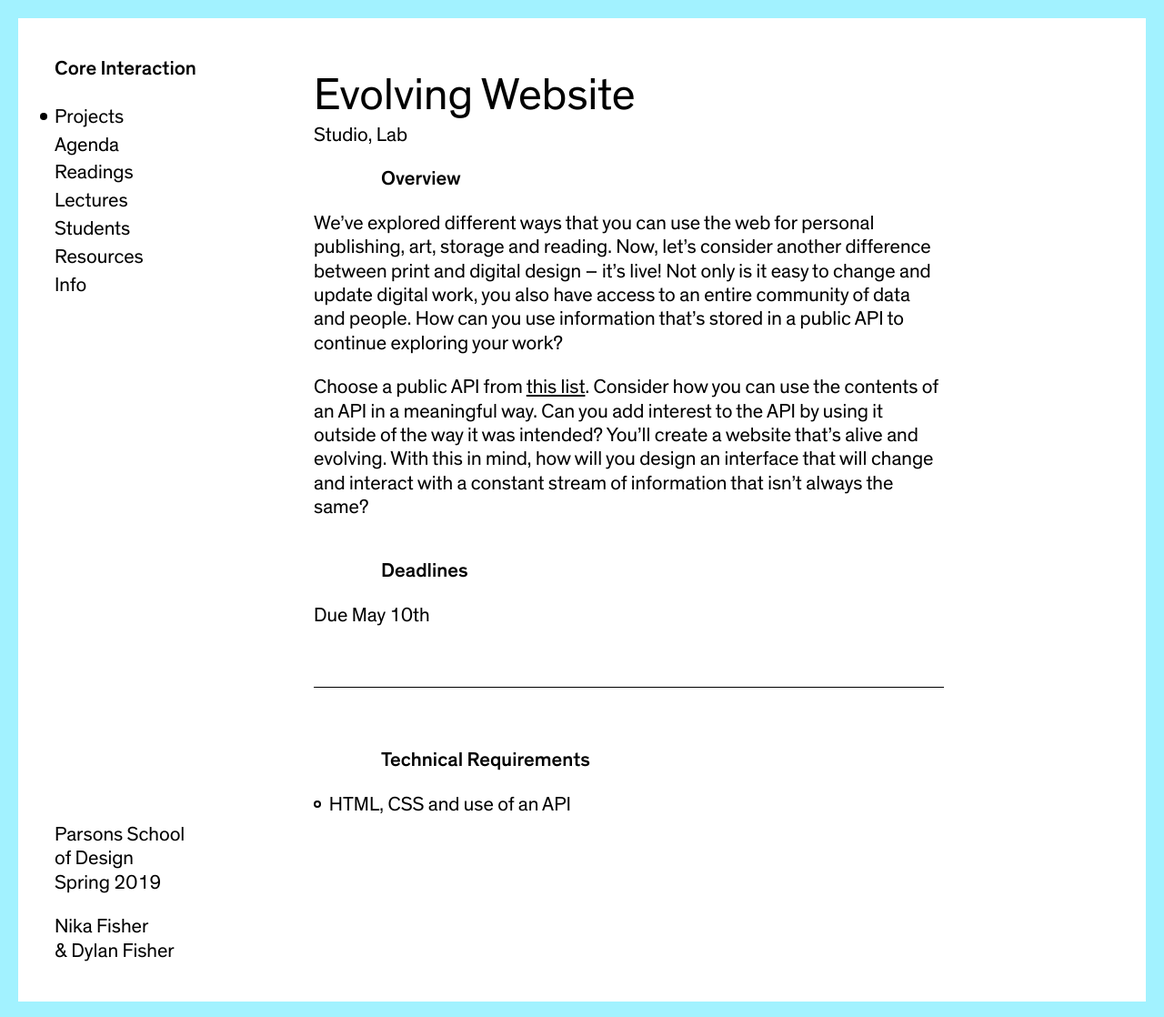
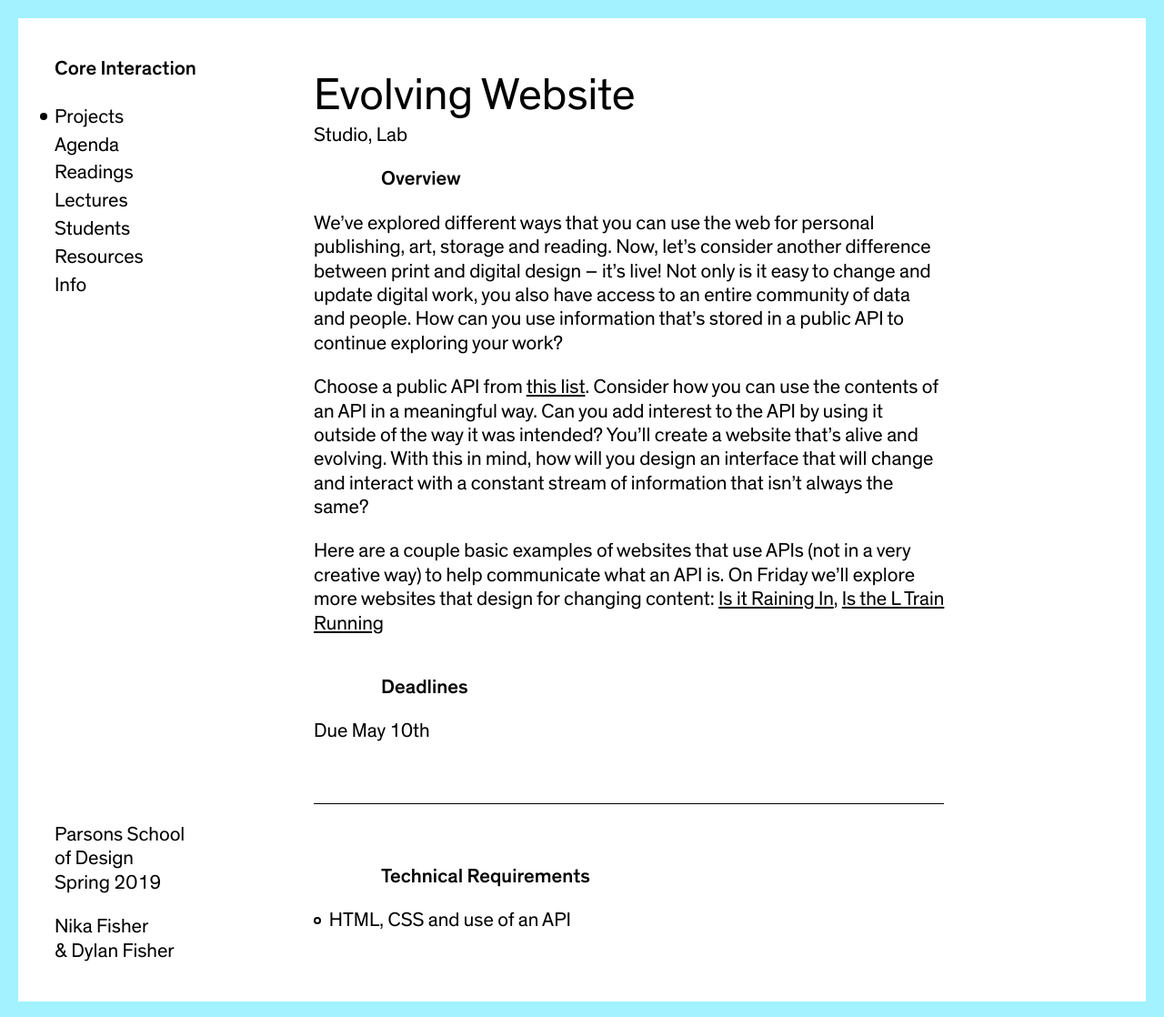
Before and after one commit to dylanfisher/ci19, a Jekyll site: the page built from _projects/live-data.md, in a window 1280 px wide and 1118 px high. Shown: the whole window at 91% size. Built offline with Jekyll 4.4.1, drawn with Linux system fonts in a browser that asks for light colours.

```diff
--- a/_projects/live-data.md
+++ b/_projects/live-data.md
@@ -11,6 +11,9 @@ We’ve explored different ways that you can use the web for personal publishing
 
 Choose a public API from [this list](https://github.com/toddmotto/public-apis). Consider how you can use the contents of an API in a meaningful way. Can you add interest to the API by using it outside of the way it was intended? You&rsquo;ll create a website that's alive and evolving. With this in mind, how will you design an interface that will change and interact with a constant stream of information that isn&rsquo;t always the same?
 
+Here are a couple basic examples of websites that use APIs (not in a very creative way) to help communicate what an API is. On Friday we&rsquo;ll explore more websites that design for changing content:
+[Is it Raining In](https://isitraining.in/), [Is the L Train Running](https://isthelrunning.com/)
+
 ### Deadlines
 
 Due May 10th
```
Also changed, not shown: _agendas/week-11.md (+1 -1 lines).
